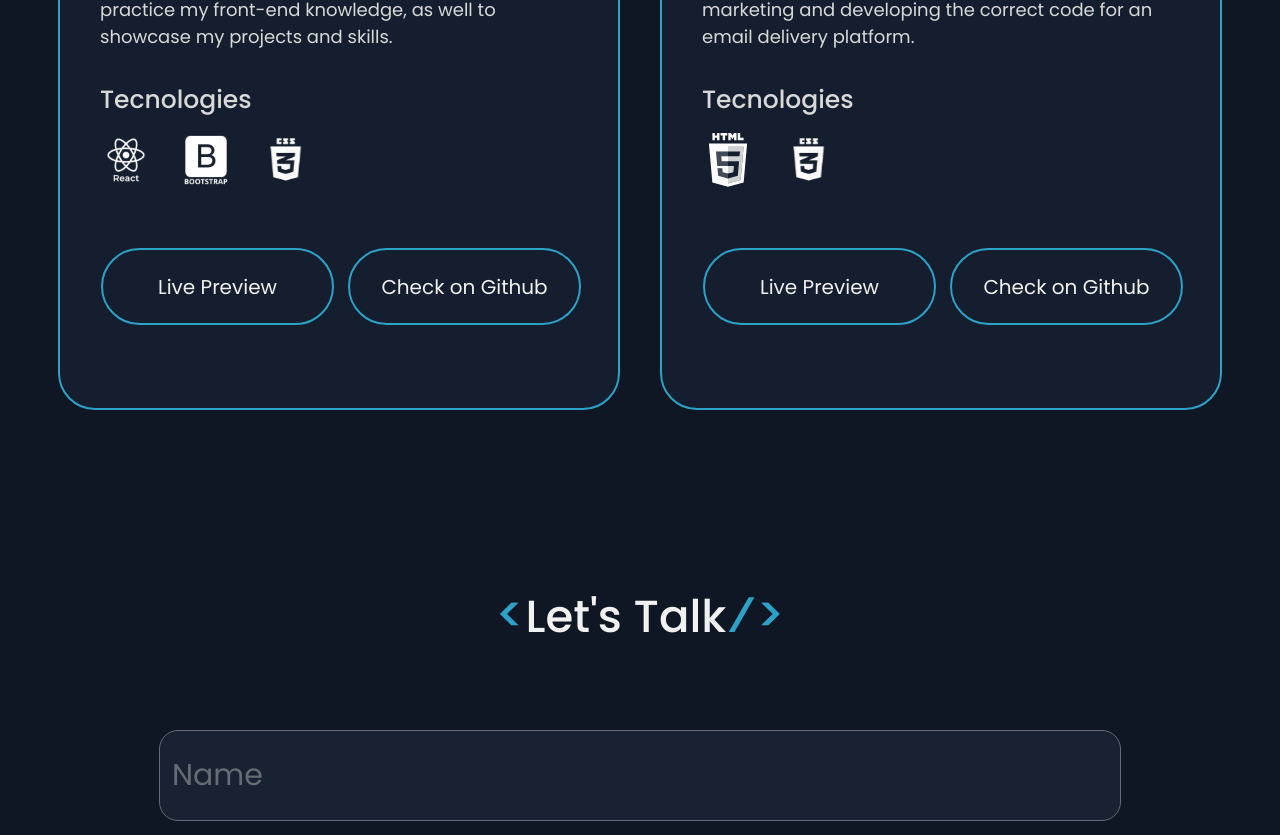
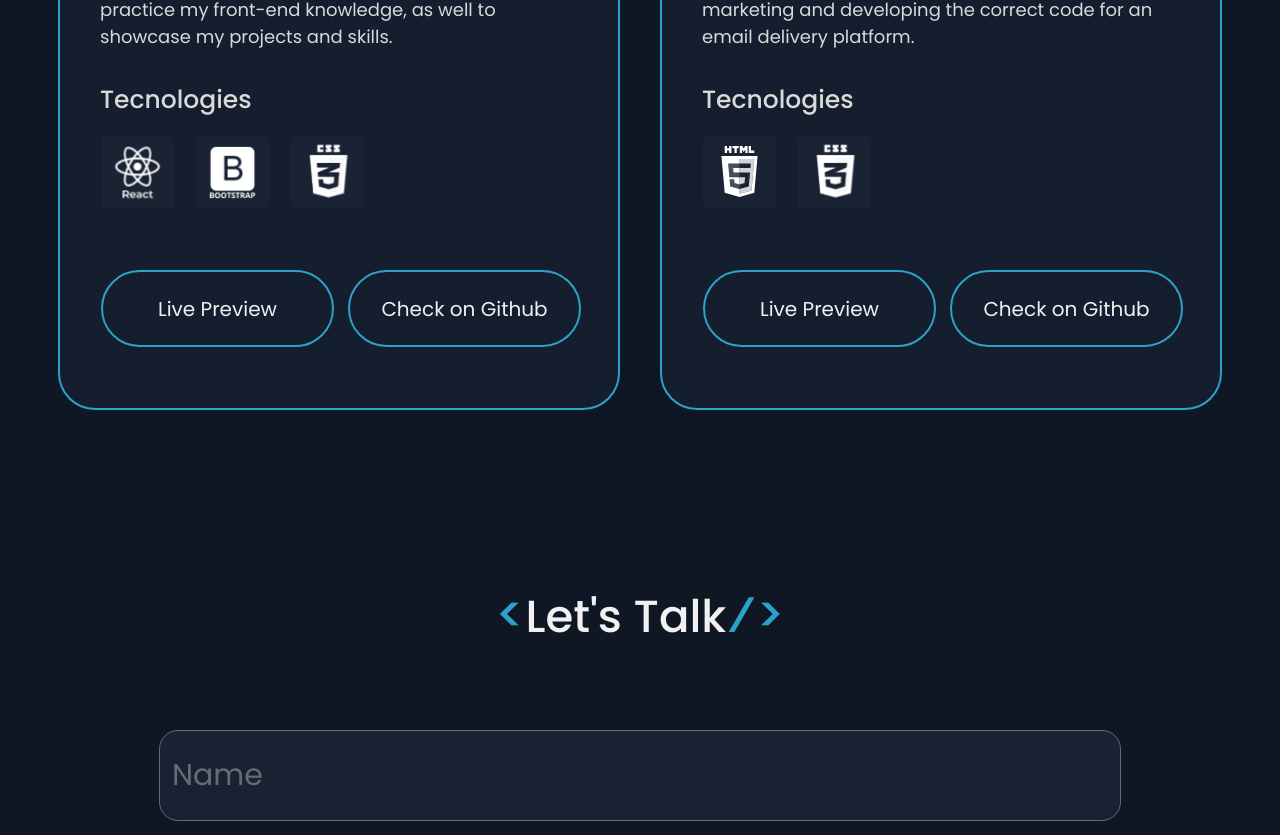
Before and after one commit to DiegoCoura/portfolio, a React (Vite) app: page / in a window 1280 px wide. Shown: the part 2034-2869 px from the top of the page. Built offline with nearby package versions, Linux system fonts and the light colour scheme.

Commit message:
Change Card Icons

```diff
--- a/src/assets/projects/projectsData.js
+++ b/src/assets/projects/projectsData.js
@@ -4,7 +4,7 @@ const Projetos = [
         title: "Personal Portfolio",
         banner: "src/assets/imgs/card-portfolio.png",
         description: "This portfolio website was developed to put into practice my front-end knowledge, as well to showcase my projects and skills.",
-        tecnologies: ["/src/assets/imgs/reacticon.svg", "/src/assets/imgs/bootstrapicon.svg", "/src/assets/imgs/cssicon.svg"]
+        tecnologies: ["/src/assets/imgs/react-100.svg", "/src/assets/imgs/bootstrap-100.svg", "/src/assets/imgs/css-100.svg"]
 
     },
     {
@@ -12,7 +12,7 @@ const Projetos = [
         title: "E-mail Marketing",
         banner: "src/assets/imgs/card-emailmkt.png",
         description: "The project involves creating HTML and CSS for email marketing and developing the correct code for an email delivery platform.",
-        tecnologies: ["/src/assets/imgs/htmlicon.svg", "/src/assets/imgs/cssicon.svg"]
+        tecnologies: ["/src/assets/imgs/html-100.svg", "/src/assets/imgs/css-100.svg"]
     }
 ]
 
--- a/src/components/CardProject/CardProject.jsx
+++ b/src/components/CardProject/CardProject.jsx
@@ -27,7 +27,7 @@ export default function CardProject({
                 <Row className="row-tecnologies">
                   {tecnologies.map((tec, index) => {
                     return (
-                      <Col key={index} className="tec-cols" md="2">
+                      <Col key={index} className="tec-cols" md="auto">
                         <Image key={index} className="card-icons" src={tec} rounded />
                       </Col>
                     );
--- a/src/components/CardProject/styles.css
+++ b/src/components/CardProject/styles.css
@@ -30,11 +30,15 @@
     width: 481px;
     height: 260px;
     margin-bottom: 40px;
+    transition: transform .5s;
+  }
+
+  .card-banner:hover{
+    transform: scale(1.05);
   }
 
   .card-icons {
-    width: 50px;
-    height: 54px;
+    height: 73px;
     margin: 1px;
   }
 
@@ -56,7 +60,7 @@
 
   .card h4 {
     font-size: 25px;
-    margin-bottom: 17px;
+    margin-bottom: 20px;
   }
 
   .row-tecnologies {
@@ -65,7 +69,7 @@
   }
 
   .tec-cols {
-    padding: 0;
+    padding: 0 20px 0 0;
   }
 
   .row-card-buttons {
```
Also changed, not shown: src/components/HeroSection/styles.css (line endings or trailing spaces).
